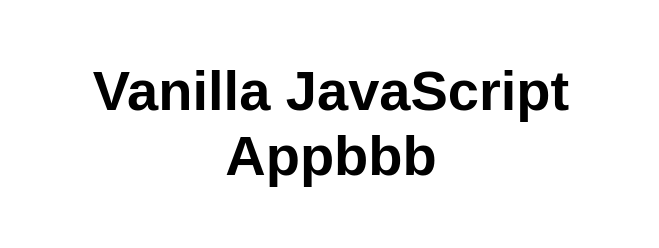
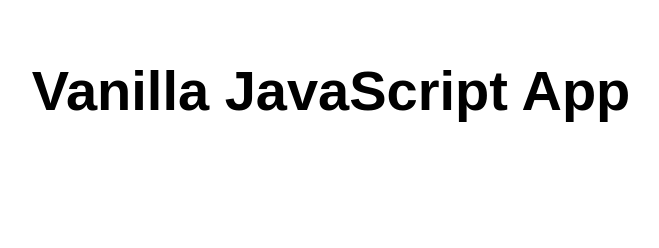
Before and after one commit to Tmitrai/test, a website: page src/index.html in a window 1280 px wide. Shown: the whole page, without its empty margins (309-968 px from the left). Drawn offline with Linux system fonts and the light colour scheme.

Commit message:
Revert Update index.html

```diff
--- a/src/index.html
+++ b/src/index.html
@@ -10,7 +10,7 @@
 
 <body>
   <main>
-    <h1>Vanilla JavaScript Appbbb</h1>
+    <h1>Vanilla JavaScript App</h1>
   </main>
 </body>
 
```
